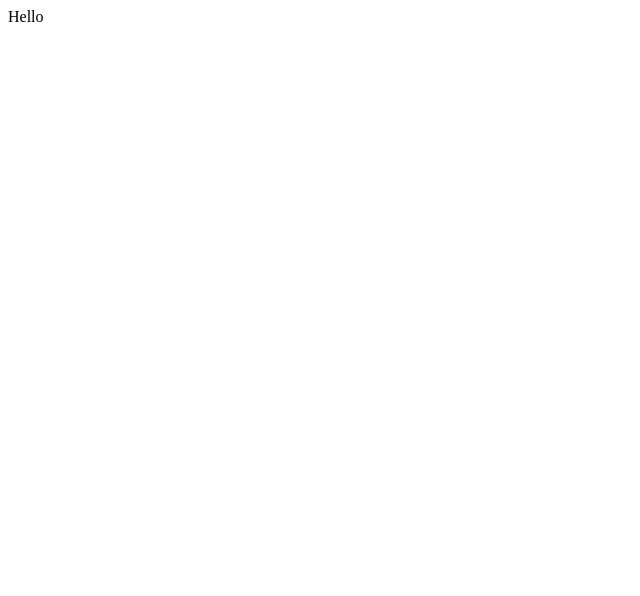
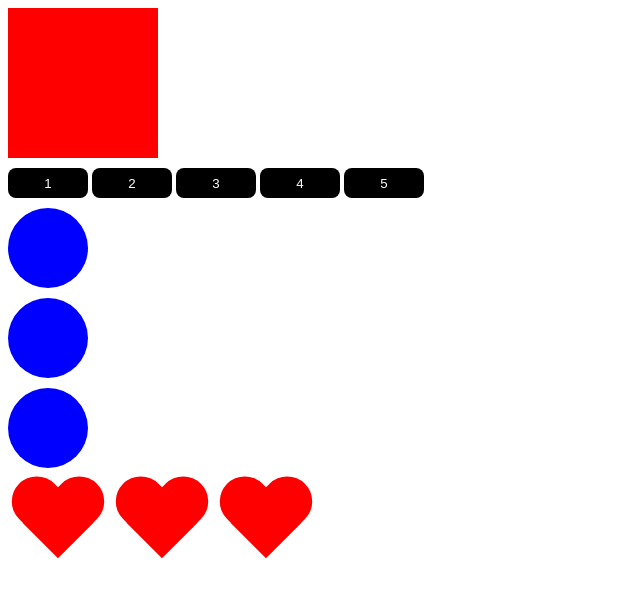
Before and after one commit to twixpiks/JS_local, a plain HTML site: page index.html in a window 1280 px wide. Shown: the whole page, without its empty margins (0-640 px from the left). Drawn offline with Linux system fonts and the light colour scheme.

Commit message:
DOM commit lesson 1

```diff
--- /dev/null
+++ b/css/style.css
@@ -0,0 +1,78 @@
+.box {
+  width: 150px;
+  height: 150px;
+  background-color: red;
+}
+button {
+	width: 80px;
+	height: 30px;
+	margin-top: 10px;
+	border: none;
+	border-radius: 8px;
+	background-color: #000;
+	color: #fff;
+	cursor: pointer;
+	outline: none;
+}
+
+.circle {
+	width: 80px;
+	height: 80px;
+	background-color: blue;
+	display: block;
+	margin-top: 10px;
+	border-radius: 100%;
+}
+
+.heart {
+	display: inline-block;
+    position: relative;
+    width: 100px;
+    height: 90px;
+    margin-top: 10px;
+}
+.heart:before,
+.heart:after {
+    position: absolute;
+    content: "";
+    left: 50px;
+    top: 0;
+    width: 50px;
+    height: 80px;
+    background: red;
+    -moz-border-radius: 50px 50px 0 0;
+    border-radius: 50px 50px 0 0;
+    -webkit-transform: rotate(-45deg);
+       -moz-transform: rotate(-45deg);
+        -ms-transform: rotate(-45deg);
+         -o-transform: rotate(-45deg);
+            transform: rotate(-45deg);
+    -webkit-transform-origin: 0 100%;
+       -moz-transform-origin: 0 100%;
+        -ms-transform-origin: 0 100%;
+         -o-transform-origin: 0 100%;
+            transform-origin: 0 100%;
+}
+.heart:after {
+    left: 0;
+    -webkit-transform: rotate(45deg);
+       -moz-transform: rotate(45deg);
+        -ms-transform: rotate(45deg);
+         -o-transform: rotate(45deg);
+            transform: rotate(45deg);
+    -webkit-transform-origin: 100% 100%;
+       -moz-transform-origin: 100% 100%;
+        -ms-transform-origin: 100% 100%;
+         -o-transform-origin: 100% 100%;
+            transform-origin :100% 100%;
+}
+.black{
+	width: 150px;
+	height: 50px;
+	line-height: 50px;
+	text-align: center;
+	background-color: black;
+	margin-bottom: 30px;
+	margin-top: 30px;
+	color: #fff;
+}
--- a/index.html
+++ b/index.html
@@ -1,12 +1,30 @@
 <!DOCTYPE html>
-<html lang="en">
-<head>
-    <meta charset="UTF-8">
-    <meta http-equiv="X-UA-Compatible" content="IE=edge">
-    <meta name="viewport" content="width=device-width, initial-scale=1.0">
-    <title>Document</title>
-</head>
-<body>
-    Hello
-</body>
+<html lang="ru">
+	<head>
+		<meta charset="utf-8">
+		<meta http-equiv="X-UA-Compatible" content="IE=edge">
+		<title>JavaScript</title>
+		<link rel="stylesheet" href="css/style.css">
+	</head>
+	<body>
+		<div class="box" id="box"></div>
+		<button>1</button>
+		<button>2</button>
+		<button>3</button>
+		<button>4</button>
+		<button>5</button>
+
+		<div class="circle"></div>
+		<div class="circle"></div>
+		<div class="circle"></div>
+
+		<div class="wrapper">
+			<div class="heart"></div>
+			<div class="heart"></div>
+            <div class="heart"></div>
+
+		</div>
+
+		<script src="js/script.js"></script>
+	</body>
 </html>
--- /dev/null
+++ b/js/script.js
@@ -0,0 +1 @@
+'use strict';
```
Also changed, not shown: localtasks.js (deleted, +0 -41 lines), script.js (deleted), secondmodule.js (deleted), 1 other file.
